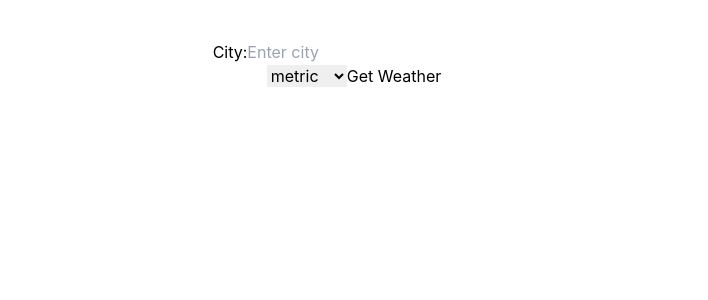
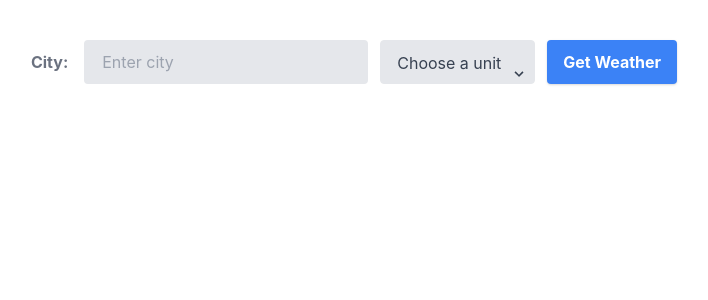
Before and after one commit to tomlowen/Typescript-weather-app, a React (Create React App) app: page / in a window 1280 px wide. Shown: the top 300 px of the page, without its empty margins (286-994 px from the left). Built offline with nearby package versions, Linux system fonts and the light colour scheme.

Commit message:
form styling

```diff
--- a/src/components/CityForm/index.tsx
+++ b/src/components/CityForm/index.tsx
@@ -11,9 +11,11 @@ type AppProps = {
 export default function CityForm({ changeCity, unitChange, handleClick }: AppProps) {
 	return (
 		<div className="form mb-44 mt-10">
-			<InputBox changeCity={changeCity} />
-			<UnitDropdown unitChange={unitChange} />
-			<CustomButton buttonText="Get Weather" handleClick={handleClick} />
+			<div className="flex rounded space-x-3">
+				<InputBox changeCity={changeCity} />
+				<UnitDropdown unitChange={unitChange} />
+				<CustomButton buttonText="Get Weather" handleClick={handleClick} />
+			</div>
 		</div>
 	);
 }
--- a/src/components/CustomButton/index.tsx
+++ b/src/components/CustomButton/index.tsx
@@ -5,5 +5,5 @@ type AppProps = {
 	handleClick: () => void;
 };
 export default function Button({ buttonText, handleClick }: AppProps) {
-	return <button onClick={handleClick}>{buttonText}</button>;
+	return <button className="shadow bg-blue-500 hover:bg-blue-400 focus:shadow-outline focus:outline-none text-white font-bold py-2 px-4 rounded h-11" onClick={handleClick}>{buttonText}</button>;
 }
--- a/src/components/InputBox/index.tsx
+++ b/src/components/InputBox/index.tsx
@@ -2,9 +2,9 @@ import React from 'react';
 type AppProps = { changeCity: (event: React.ChangeEvent<HTMLInputElement>) => void };
 export default function InputBox({ changeCity }: AppProps) {
 	return (
-		<div>
-			<label>City:</label>
-			<input onChange={changeCity} type="text" placeholder="Enter city" />
+		<div className="md:flex md:items-center mb-6">
+			<label className="block text-gray-500 font-bold md:text-right mb-1 md:mb-0 pr-4">City:</label>
+			<input className="h-11 bg-gray-200 appearance-none border-2 border-gray-200 rounded w-full py-2 px-4 text-gray-700 leading-tight focus:outline-none focus:bg-white focus:border-blue-500" onChange={changeCity} type="text" placeholder="Enter city" />
 		</div>
 	);
 }
--- a/src/components/UnitDropdown/index.tsx
+++ b/src/components/UnitDropdown/index.tsx
@@ -2,9 +2,15 @@ import React from 'react';
 type AppProps = { unitChange: (event: React.ChangeEvent<HTMLSelectElement>) => void };
 export default function UnitDropdown({ unitChange }: AppProps) {
 	return (
-		<select onChange={unitChange}>
-			<option value="metric">metric</option>
-			<option value="imperial">imperial</option>
-		</select>
+		<div className="relative">
+        <select onChange={unitChange} className="block appearance-none w-full bg-gray-200 border border-gray-200 text-gray-700 py-3 px-4 pr-8 rounded leading-tight focus:outline-none focus:bg-white focus:border-gray-500 h-11" id="grid-state">
+			<option value="" selected disabled hidden>Choose a unit</option>
+			<option value="metric">Metric</option>
+			<option value="imperial">Imperial</option>
+        </select>
+        <div className="pointer-events-none absolute inset-y-0 right-0 flex items-center px-2 text-gray-700">
+          <svg className="fill-current h-4 w-4" xmlns="http://www.w3.org/2000/svg" viewBox="0 0 20 20"><path d="M9.293 12.95l.707.707L15.657 8l-1.414-1.414L10 10.828 5.757 6.586 4.343 8z"/></svg>
+        </div>
+      </div>
 	);
 }
```
